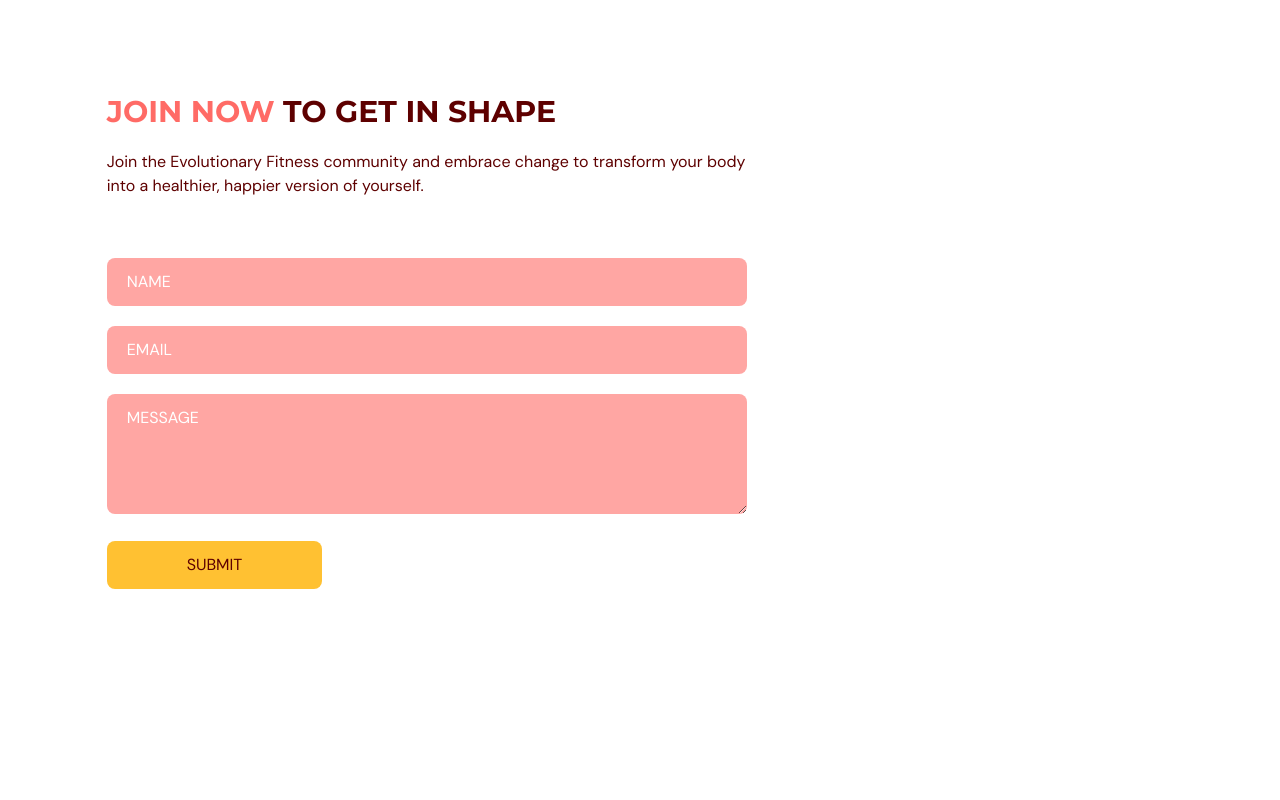
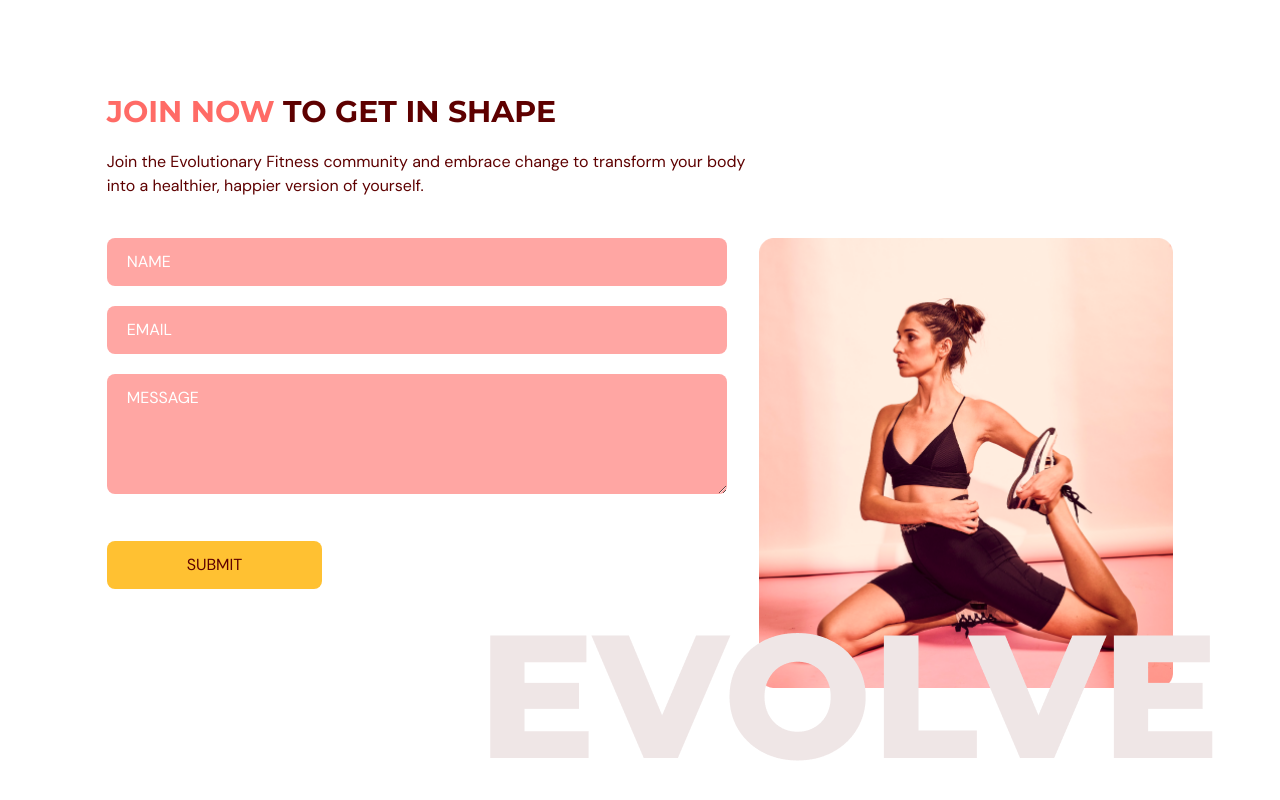
Before and after one commit to ChrisJRamirez/GymEvolve, a React (Vite) app: page / in a window 1280 px wide. Shown: the part 3040-3840 px from the top of the page. Before the commit the page ends 3757 px from the top, so only its background shows below. Built offline with nearby package versions, Linux system fonts and the light colour scheme.

Commit message:
added image to contact us with styling

```diff
--- a/src/scenes/contactUs/index.tsx
+++ b/src/scenes/contactUs/index.tsx
@@ -1,7 +1,7 @@
 import { SelectedPage } from "@/shared/types";
 import { motion } from "framer-motion";
 import { useForm } from "react-hook-form";
-import ContactUsPageGraphic from "@/assets/ContactUsPageGraphic.svg";
+import ContactUsPageGraphic from "@/assets/ContactUsPageGraphic.png";
 import HText from "@/shared/HText";
 import { triggerAsyncId } from "async_hooks";
 
@@ -10,7 +10,7 @@
 };
 
 const ContactUS = ({ setSelectedPage }: Props) => {
-  const inputStyles = `mt-5 w-full rounded-lg bg-primary-300 px-5 py-3 placeholder-white`;
+  const inputStyles = `mb-5 w-full rounded-lg bg-primary-300 px-5 py-3 placeholder-white`;
   const {
     register,
     trigger,
@@ -130,6 +130,25 @@
               </button>
             </form>
           </motion.div>
+          <motion.div
+            className="relative mt-16 basis-2/5 md:mt-0"
+            initial="hidden"
+            whileInView="visible"
+            viewport={{ once: true, amount: 0.5 }}
+            transition={{ delay: 0.2, duration: 0.5 }}
+            variants={{
+              hidden: { opacity: 0, y: 50 },
+              visible: { opacity: 1, y: 0 },
+            }}
+          >
+            <div className="md:before:content-evolvetext w-full before:absolute before:-bottom-20 before:-right-10 z-[-1]">
+              <img
+                className="w-full"
+                alt="contact-us-page-graphic"
+                src={ContactUsPageGraphic}
+              />
+            </div>
+          </motion.div>
         </div>
       </motion.div>
     </section>
```
